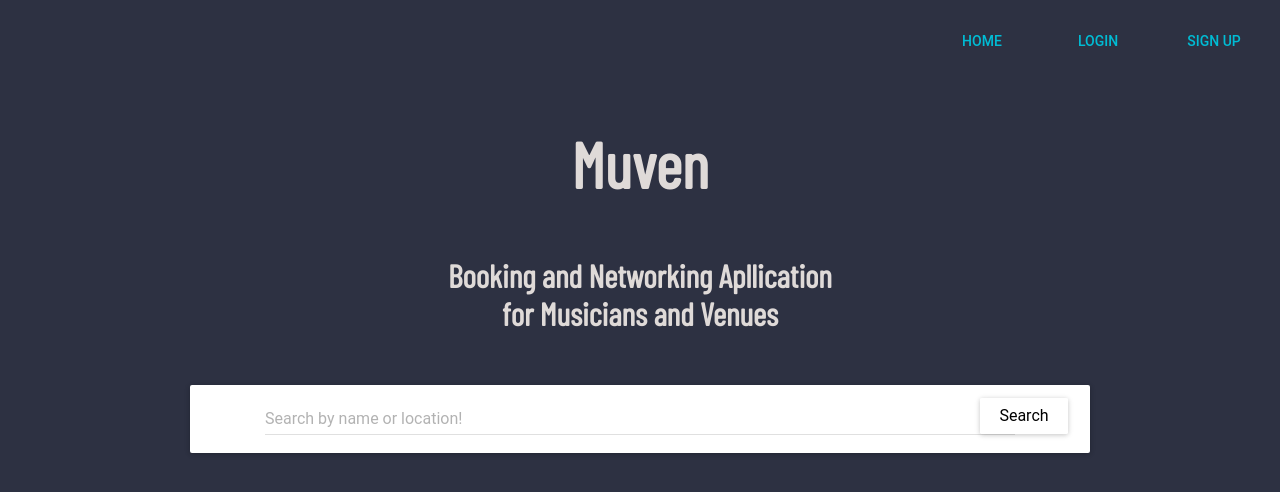
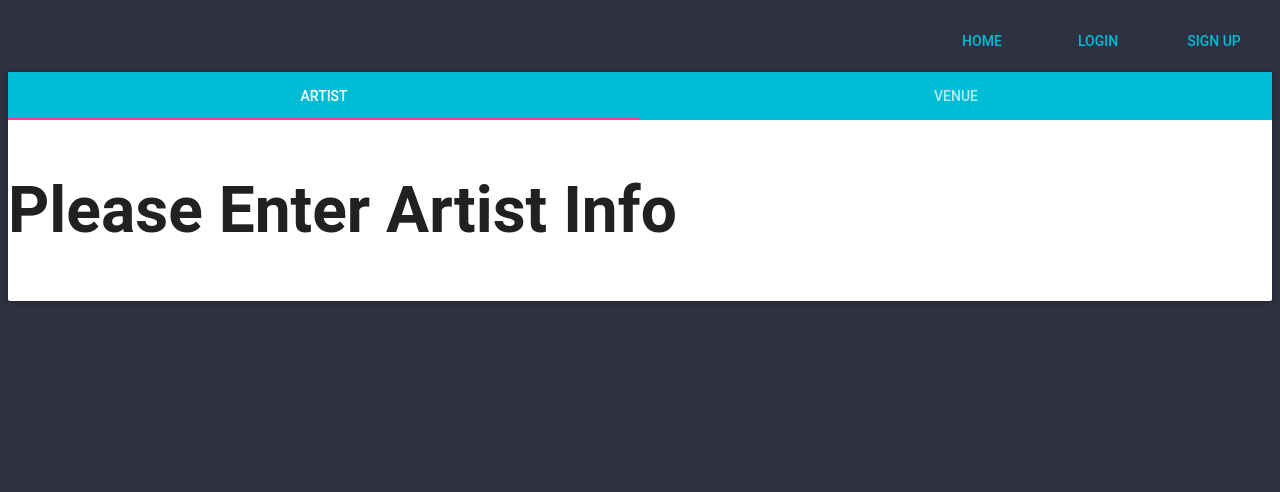
Before and after one commit to adamtahoun/muven, a React (Create React App) app in the folder front-end/: page /edit in a window 1280 px wide. Shown: the top 492 px of the page. Built offline with nearby package versions, Linux system fonts and the light colour scheme.

Commit message:
added edit profile page

```diff
--- /dev/null
+++ b/front-end/src/Components/edit_profile/edit_profile.js
@@ -0,0 +1,63 @@
+import React, { Component } from 'react';
+import { Card, CardActions } from 'material-ui/Card';
+import {Link} from 'react-router-dom';
+import {Tabs, Tab} from 'material-ui/Tabs';
+import TextField from 'material-ui/TextField';
+import RaisedButton from 'material-ui/RaisedButton';
+import MuiThemeProvider from 'material-ui/styles/MuiThemeProvider';
+import NavBar from '../nav_bar/nav_bar';
+
+const styles = {
+  headline: {
+    fontSize: 24,
+    paddingTop: 16,
+    marginBottom: 12,
+    fontWeight: 400,
+  },
+};
+
+
+class EditProfile extends Component{
+
+  constructor(props) {
+   super(props);
+   this.state = {
+     value: 'artist',
+   };
+ }
+
+ handleChange = (value) => {
+   this.setState({
+     value: value,
+   });
+ };
+
+  render(){
+    return(
+      <div className="EditProfile">
+        <MuiThemeProvider>
+          <NavBar/>
+          <Card className="EditProfileCard">
+          <Tabs
+            value={this.state.value}
+            onChange={this.handleChange}
+            >
+            <Tab label="Artist" value="artist">
+              <div>
+                <h2>Please Enter Artist Info</h2>
+              </div>
+            </Tab>
+            <Tab label="Venue" value="venue">
+              <div>
+                <h2>Please Enter Venue Info</h2>
+              </div>
+            </Tab>
+          </Tabs>
+         </Card>
+        </MuiThemeProvider>
+      </div>
+    )
+  }
+}
+
+export default EditProfile;
--- a/front-end/src/index.js
+++ b/front-end/src/index.js
@@ -4,6 +4,7 @@ import {BrowserRouter, Route, Switch} from 'react-router-dom';
 import App from './App';
 import SignUpForm from './Components/sign_up_form';
 import LoginForm from './Components/log_in_form';
+import EditProfile from './Components/edit_profile/edit_profile'
 
 import registerServiceWorker from './registerServiceWorker';
 
@@ -13,6 +14,7 @@ ReactDOM.render(
       <Switch>
         <Route path = "/signup" component = {SignUpForm} />
         <Route path = "/login" component = {LoginForm} />
+        <Route path ="/edit" component = {EditProfile} />
         <Route path = "/" component = {App} />
       </Switch>
     </div>
```
Also changed, not shown: front-end/src/Components/edit_profile/edit_profile.css (added), 1 other file (tests, documents, lock files or other folders).
